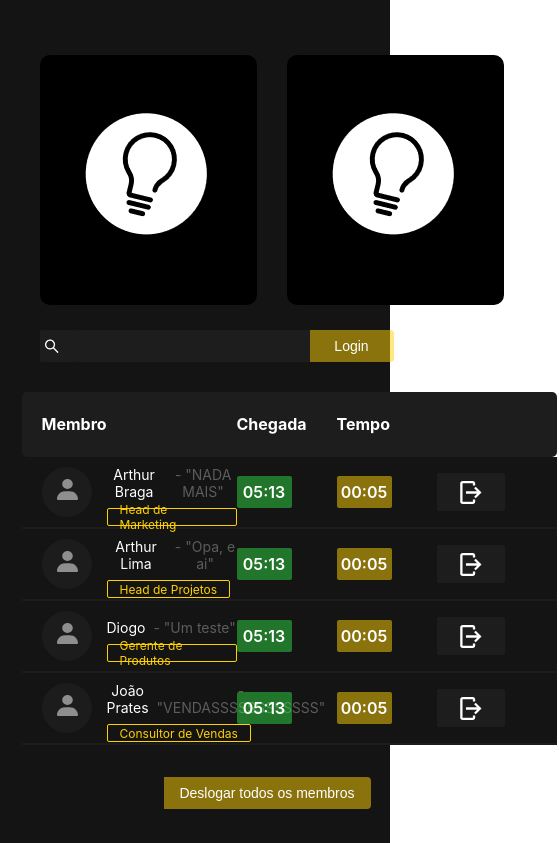
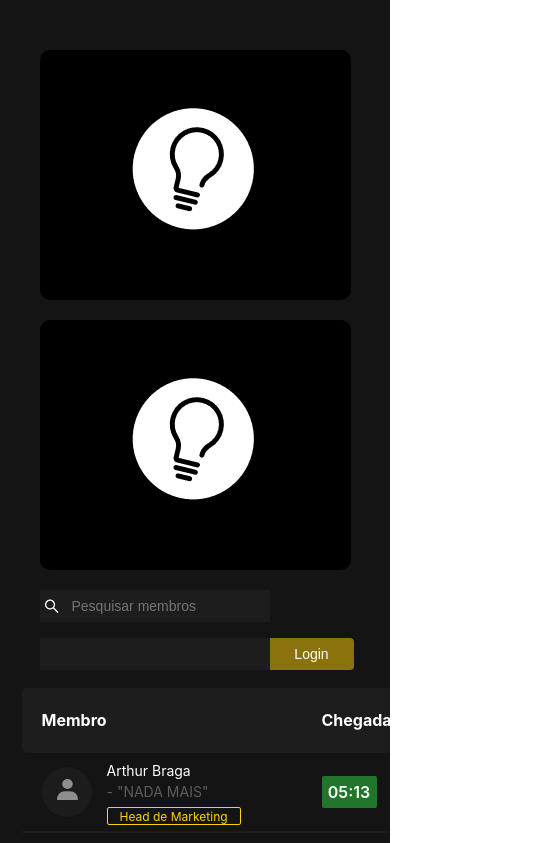
Before and after one commit to cpejr/frontend-novoponto, a React (Create React App) app: page / in a window 390 px wide. Shown: the top 843 px of the page, 559 px wide, since content can reach past the window. Built offline with nearby package versions, Linux system fonts and the light colour scheme.

Commit message:
Ponto's page responsive and some components too

```diff
--- a/src/components/atoms/MemberDescription/styles.js
+++ b/src/components/atoms/MemberDescription/styles.js
@@ -2,6 +2,7 @@ import styled from 'styled-components';
 
 const MemberDescriptionContainer = styled.div`
     width: auto;
+    max-width: 200px;
     display: flex;
     text-align: center;
     color: #5C5C5C;
@@ -10,6 +11,10 @@ const MemberDescriptionContainer = styled.div`
     line-height: 17px;
 
     margin-left: 8px;
+
+    @media(max-width: 720px){
+        margin: 4px 0px;
+    }
 `;
 
 export default MemberDescriptionContainer;
--- a/src/components/atoms/MemberName/styles.js
+++ b/src/components/atoms/MemberName/styles.js
@@ -1,6 +1,7 @@
 import styled from 'styled-components';
 
 const MemberNameContainer = styled.div`
+    width: auto;
     display: flex;
     text-align: center;
     color: #FFF;
--- a/src/components/molecules/LoggedMembersSection/styles.js
+++ b/src/components/molecules/LoggedMembersSection/styles.js
@@ -20,6 +20,10 @@ const LoggedMembersContainer = styled.div`
     .hourDisplayer + .hourDisplayer{
         margin-left: 20px;
     }
+
+    @media(max-width: 720px){
+        width: auto;
+    }
 `;
 
 const MemberDataSection = styled.div`
@@ -36,14 +40,24 @@ const MemberDataSection = styled.div`
         }
 
         .nameWithLabelSection{
+            min-width: 200px;
             display: flex;
             flex-direction: column;
             align-items: flex-start;
 
             .nameSection{
-                margin: 8px 0px;
                 display: flex;
                 align-items: center;
+            }
+        }
+
+        @media(max-width: 720px){
+            width: auto;
+
+            .nameWithLabelSection .nameSection{
+                margin: 3px 0px;
+                flex-direction: column;
+                align-items: flex-start;
             }
         }
 `;
--- a/src/pages/Ponto/styles.js
+++ b/src/pages/Ponto/styles.js
@@ -8,6 +8,8 @@ const PontoComponent = styled.div`
     padding: 30px 0px;
 
     background-color: ${props => props.theme.primary};
+
+    overflow-x: scroll;
 
     .fullContentPagePoint{
         width: 90%;
@@ -93,7 +95,7 @@ const PontoComponent = styled.div`
             }
 
             .HeaderTablePointMembers tr{
-                height: 72px;
+                height: 80px;
                 background-color: #141414;
                 padding: 0px 20px;
 
@@ -142,6 +144,47 @@ const PontoComponent = styled.div`
             margin-top: 30px;
         }
     }
+
+    @media(max-width: 720px){
+
+        height: auto;
+
+        .newsSection{
+            height: auto;
+            flex-direction: column;
+            margin-bottom: 20px;
+
+            .news{
+                margin-top: 20px;
+                max-width: 100%;
+            }
+
+            .news + .news{
+                margin-top: 20px;
+                margin-left: 0px;
+            }
+        }
+
+        .pointSection{
+            height: auto;
+
+            .searchesSubsection{
+                height: auto;
+                flex-direction: column;
+                align-items: flex-start;
+
+                .loginSection{
+                    margin: 16px 0px;
+                }
+            }
+
+            .subSectionLoggedMembers .memberColumn{
+                width: auto;
+                min-width: 280px;
+            }
+        }
+    }
+
 `;
 
 const newsComponent = styled.div`
```
